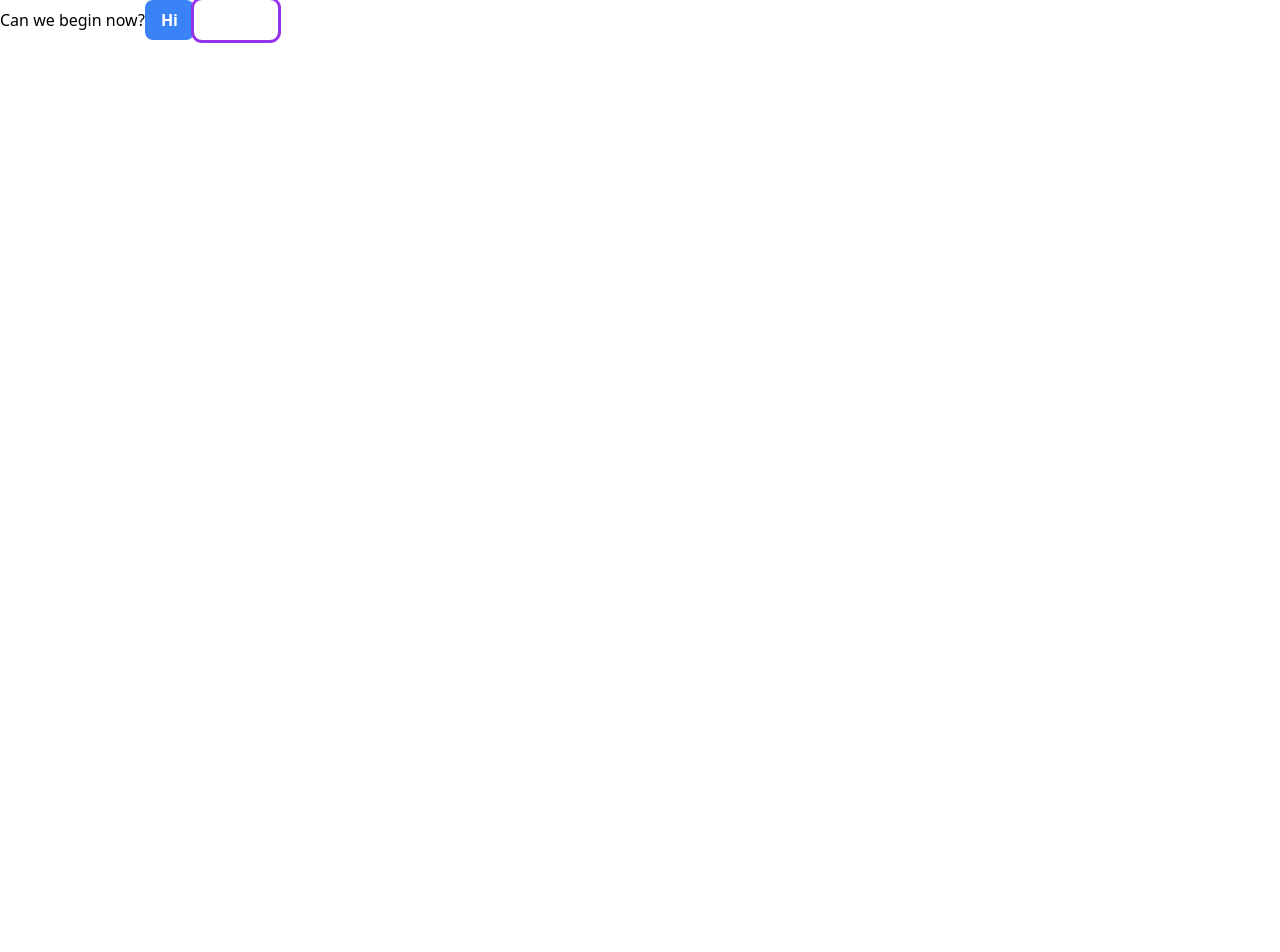
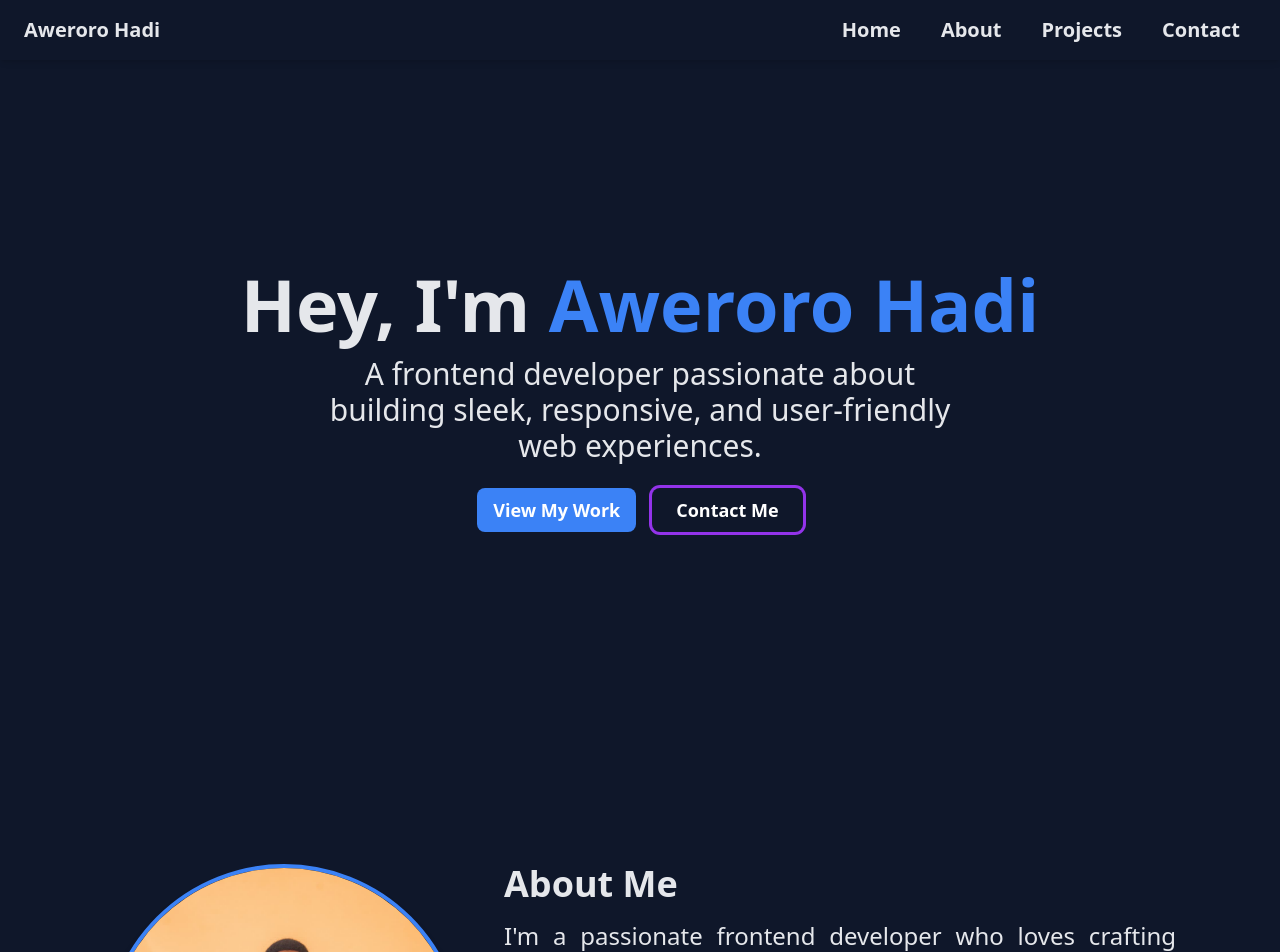
Before and after one commit to DevHardee/aweroro-hadi, a React (Vite) app: page / in a window 1280 px wide. Shown: the top 952 px of the page. Before the commit the page ends 800 px from the top, so only its background shows below. Built offline with nearby package versions, Linux system fonts and the light colour scheme.

Commit message:
refactor(layout): updated the app layout

```diff
--- a/src/App.tsx
+++ b/src/App.tsx
@@ -1,19 +1,22 @@
-import PrimaryButton from "./components/PrimaryButton"
-import SecondaryButton from "./components/SecondaryButton"
+import NavBar from "./components/NavBar"
+import Hero from "./sections/Hero"
+import About from "./sections/About"
+import Projects from "./sections/Projects"
+import Contact from "./sections/Contact"
+import Footer from "./sections/Footer"
+import MaxWidthWrapper from "./components/MaxWidthWrapper"
 
 function App() {
-
   return (
-   <div>
-      Can we begin now?
-      <PrimaryButton
-      title="Hi"
-      onClick={() => alert('whats up')}
-      />
-
-      <SecondaryButton
-      title="Nice"
-      onClick={() => alert('Work')}/>
+    <div className="bg-primary">
+      <MaxWidthWrapper>
+        <NavBar/>
+        <Hero/>
+        <About/>
+        {/* <Projects/>
+        <Contact/>
+        <Footer/>  */}
+      </MaxWidthWrapper>
    </div>
   )
 }
```
